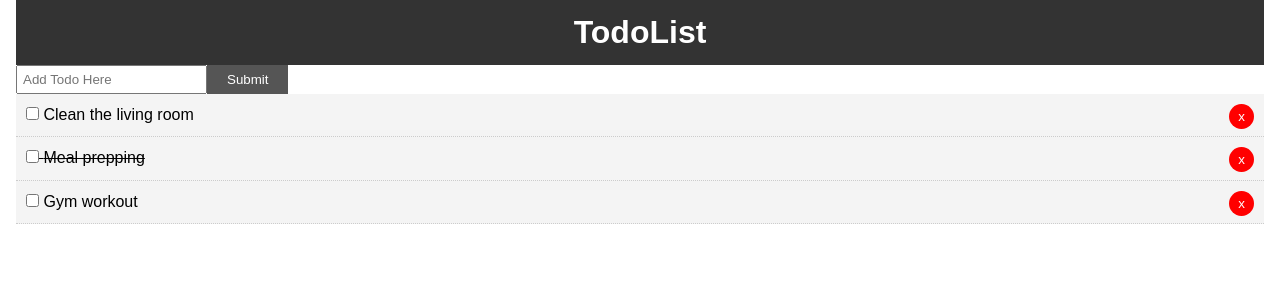
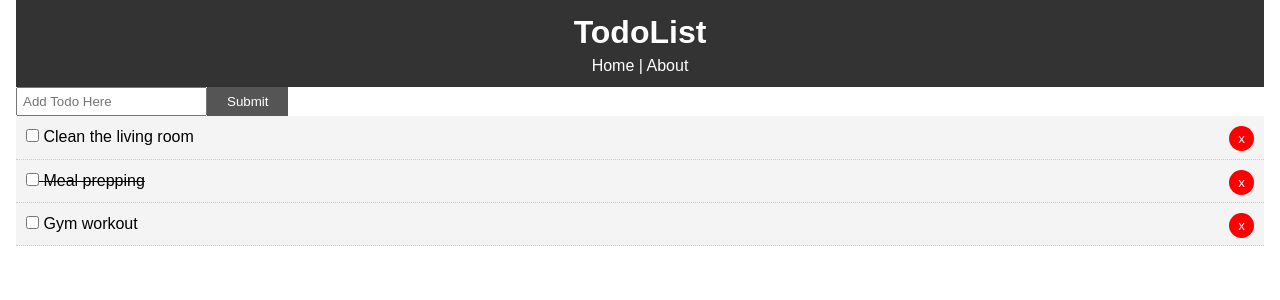
Before and after one commit to MarziaD/to-do_list_react, a React (Create React App) app: page / in a window 1280 px wide. Shown: the top 300 px of the page. Built offline with nearby package versions, Linux system fonts and the light colour scheme.

Commit message:
added links to home and about page

```diff
--- a/src/components/layout/Header.js
+++ b/src/components/layout/Header.js
@@ -1,9 +1,12 @@
 import React from 'react';
+import { Link } from 'react-router-dom';
 
 function Header() {
     return (
         <header style = {headerStyle}>
             <h1> TodoList</h1>
+            <Link style = {linkStyle} to = "/"> Home</Link> |
+            <Link style = {linkStyle} to = "/about"> About</Link>
         </header>
     )
 }
@@ -13,7 +16,11 @@ const headerStyle = {
     color: '#fff',
     textAlign: 'center',
     padding: '10px'
+}
 
+const linkStyle = {
+    color: '#fff',
+    textDecoration: 'none'
 }
 
 export default Header;
```
